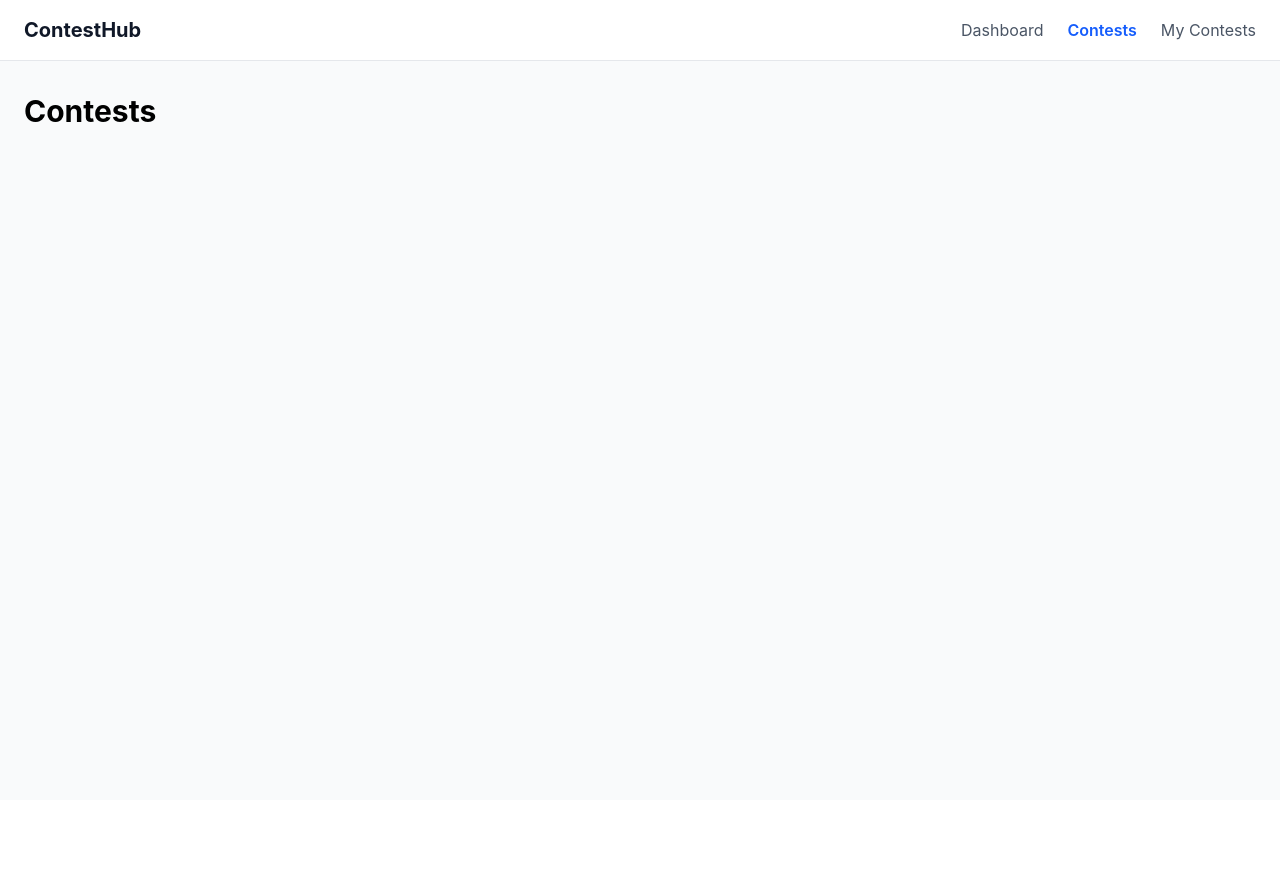
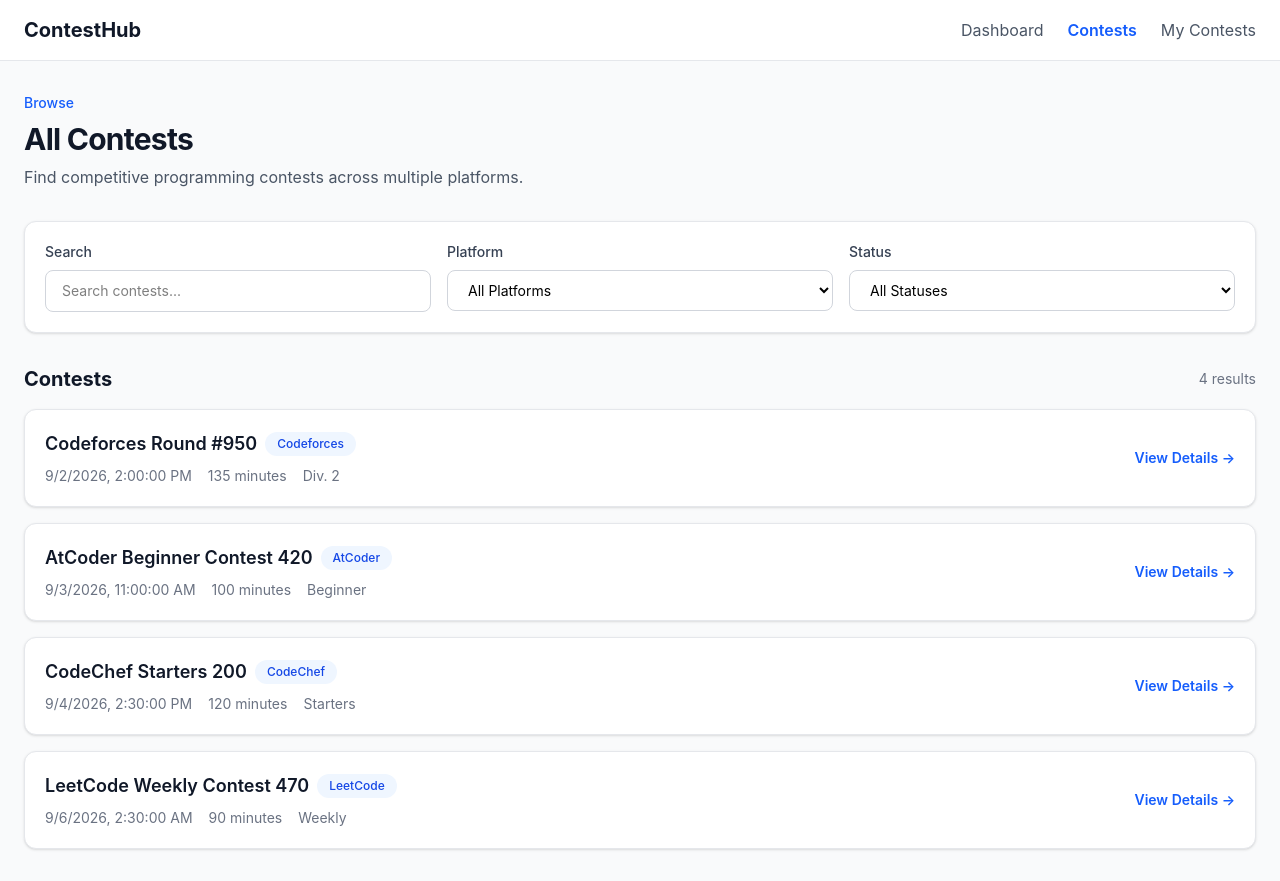
Before and after one commit to Riduu1/-ContestHub, a React app in the folder frontend/: page /contests in a window 1280 px wide. Before the commit the page ends 800 px from the top, so only its background shows below. Built offline with nearby package versions, Linux system fonts and the light colour scheme; the HTML template or start-up script is replaced by a standard one.

Commit message:
feat: add contest search and filters

```diff
--- a/frontend/src/pages/Contests.jsx
+++ b/frontend/src/pages/Contests.jsx
@@ -1,5 +1,153 @@
+import { useMemo, useState } from 'react'
+import ContestCard from '../components/ContestCard'
+import contests from '../data/contests'
+
 function Contests() {
-  return <h1 className="text-3xl font-bold">Contests</h1>
+  const [search, setSearch] = useState('')
+  const [platform, setPlatform] = useState('all')
+  const [status, setStatus] = useState('all')
+
+  const platforms = [
+    ...new Set(contests.map((contest) => contest.platform)),
+  ]
+
+  const filteredContests = useMemo(() => {
+    return contests.filter((contest) => {
+      const matchesSearch =
+        contest.name.toLowerCase().includes(search.toLowerCase())
+
+      const matchesPlatform =
+        platform === 'all' || contest.platform === platform
+
+      const matchesStatus =
+        status === 'all' || contest.status === status
+
+      return (
+        matchesSearch &&
+        matchesPlatform &&
+        matchesStatus
+      )
+    })
+  }, [search, platform, status])
+
+  return (
+    <div className="space-y-8">
+      <section>
+        <p className="text-sm font-medium text-blue-600">
+          Browse
+        </p>
+
+        <h1 className="mt-2 text-3xl font-bold tracking-tight text-gray-900">
+          All Contests
+        </h1>
+
+        <p className="mt-2 text-gray-600">
+          Find competitive programming contests across
+          multiple platforms.
+        </p>
+      </section>
+
+      <section className="rounded-xl border border-gray-200 bg-white p-5 shadow-sm">
+        <div className="grid gap-4 md:grid-cols-3">
+          <div className="md:col-span-1">
+            <label
+              htmlFor="search"
+              className="mb-2 block text-sm font-medium text-gray-700"
+            >
+              Search
+            </label>
+
+            <input
+              id="search"
+              type="text"
+              placeholder="Search contests..."
+              value={search}
+              onChange={(event) => setSearch(event.target.value)}
+              className="w-full rounded-lg border border-gray-300 px-4 py-2.5 text-sm outline-none focus:border-blue-500 focus:ring-2 focus:ring-blue-100"
+            />
+          </div>
+
+          <div>
+            <label
+              htmlFor="platform"
+              className="mb-2 block text-sm font-medium text-gray-700"
+            >
+              Platform
+            </label>
+
+            <select
+              id="platform"
+              value={platform}
+              onChange={(event) => setPlatform(event.target.value)}
+              className="w-full rounded-lg border border-gray-300 px-4 py-2.5 text-sm outline-none focus:border-blue-500 focus:ring-2 focus:ring-blue-100"
+            >
+              <option value="all">All Platforms</option>
+
+              {platforms.map((item) => (
+                <option key={item} value={item}>
+                  {item}
+                </option>
+              ))}
+            </select>
+          </div>
+
+          <div>
+            <label
+              htmlFor="status"
+              className="mb-2 block text-sm font-medium text-gray-700"
+            >
+              Status
+            </label>
+
+            <select
+              id="status"
+              value={status}
+              onChange={(event) => setStatus(event.target.value)}
+              className="w-full rounded-lg border border-gray-300 px-4 py-2.5 text-sm outline-none focus:border-blue-500 focus:ring-2 focus:ring-blue-100"
+            >
+              <option value="all">All Statuses</option>
+              <option value="upcoming">Upcoming</option>
+              <option value="past">Past</option>
+            </select>
+          </div>
+        </div>
+      </section>
+
+      <section className="space-y-4">
+        <div className="flex items-center justify-between">
+          <h2 className="text-xl font-bold text-gray-900">
+            Contests
+          </h2>
+
+          <span className="text-sm text-gray-500">
+            {filteredContests.length} result
+            {filteredContests.length !== 1 ? 's' : ''}
+          </span>
+        </div>
+
+        {filteredContests.length > 0 ? (
+          <div className="space-y-4">
+            {filteredContests.map((contest) => (
+              <ContestCard
+                key={contest.id}
+                contest={contest}
+              />
+            ))}
+          </div>
+        ) : (
+          <div className="rounded-xl border border-dashed border-gray-300 bg-white p-10 text-center">
+            <h3 className="text-lg font-semibold text-gray-900">
+              No contests found
+            </h3>
+
+            <p className="mt-2 text-sm text-gray-500">
+              Try changing your search or filters.
+            </p>
+          </div>
+        )}
+      </section>
+    </div>
+  )
 }
 
 export default Contests
```
